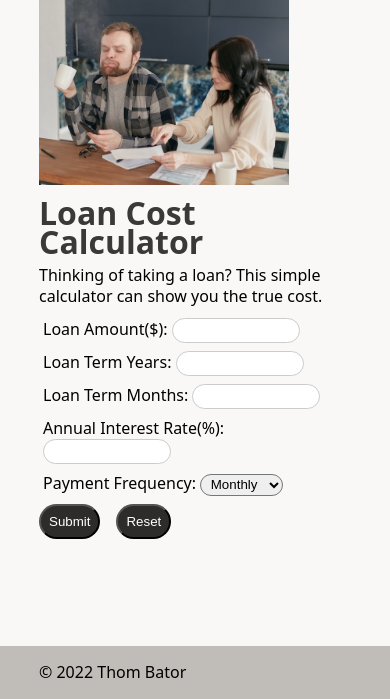
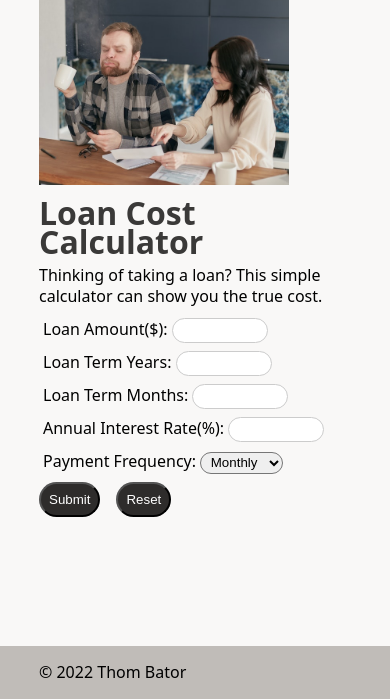
Before and after one commit to ThomBator/financial-calculators, a Flask app: page /loan in a window 390 px wide. Shown: the part 145-844 px from the top of the page. Run offline with Flask 2, Linux system fonts and the light colour scheme.

Commit message:
changed max-width of input fields for more consistent display across mobile

```diff
--- a/fincalc/static/style.css
+++ b/fincalc/static/style.css
@@ -168,7 +168,7 @@ footer {
 .calcInput input {
     border-radius: 160rem;
     border: 0.1rem solid #ccc;
-    max-width: 8rem;
+    max-width: 6rem;
     padding: 0.25rem;
     text-indent: .25rem;
 }
```
